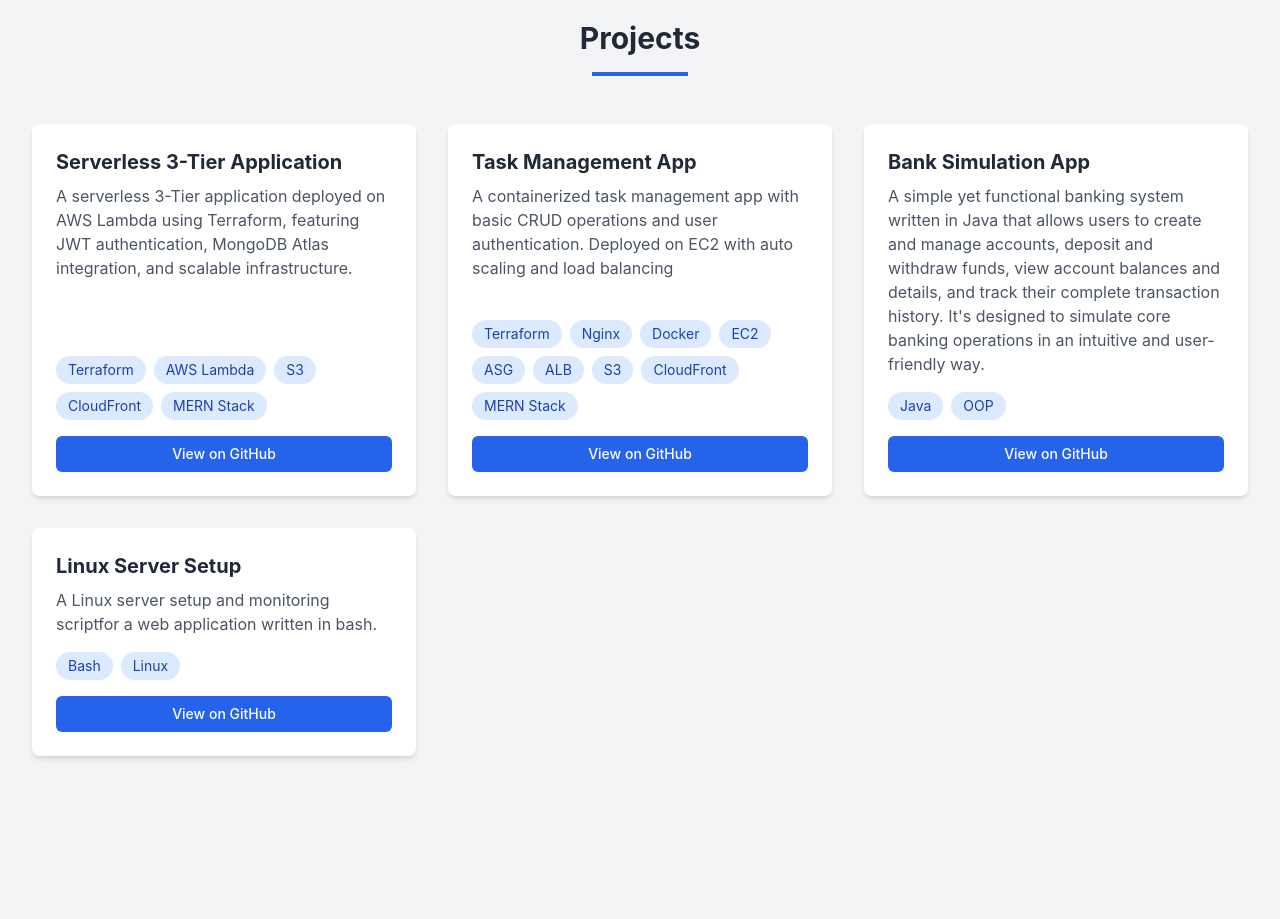
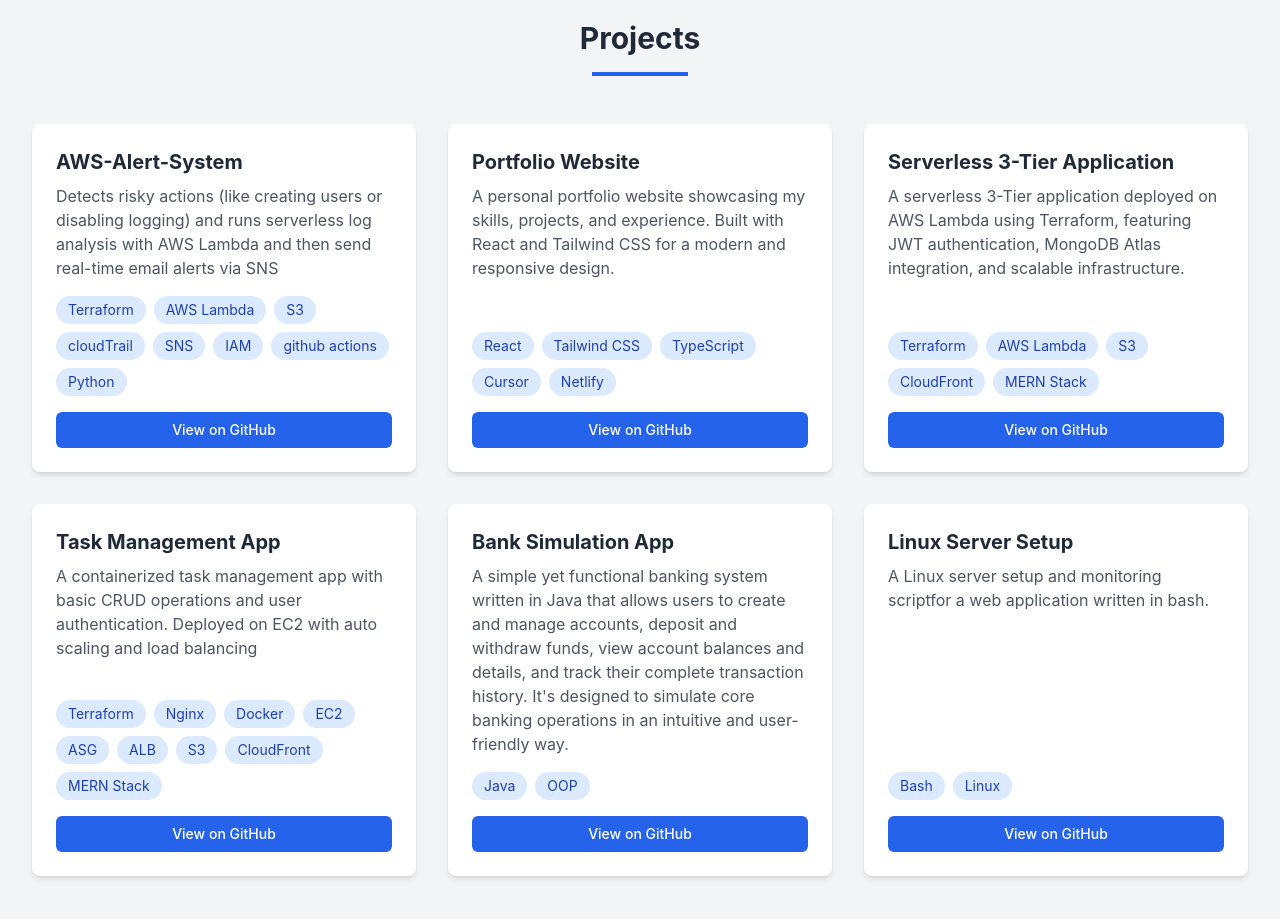
Before and after one commit to Ofor-David/portfolio-website, a React (Vite) app: page / in a window 1280 px wide. Shown: the part 1500-2419 px from the top of the page. Built offline with nearby package versions, Linux system fonts and the light colour scheme.

Commit message:
added: aws alert system & portfolio website

```diff
--- a/src/components/Projects.tsx
+++ b/src/components/Projects.tsx
@@ -3,6 +3,18 @@ import { motion } from 'framer-motion';
 import { useInView } from 'react-intersection-observer';
 
 const projects = [
+  {
+    title: 'AWS-Alert-System',
+    description: 'Detects risky actions (like creating users or disabling logging) and runs serverless log analysis with AWS Lambda and then send real-time email alerts via SNS',
+    technologies: ['Terraform', 'AWS Lambda','S3', 'cloudTrail','SNS', 'IAM', 'github actions', 'Python'],
+    github: 'https://github.com/Ofor-David/aws-alert-system.git',
+  },
+  {
+    title: 'Portfolio Website',
+    description: 'A personal portfolio website showcasing my skills, projects, and experience. Built with React and Tailwind CSS for a modern and responsive design.',
+    technologies: ['React', 'Tailwind CSS', 'TypeScript', 'Cursor', 'Netlify'],
+    github: 'https://github.com/Ofor-David/portfolio-website.git',
+  },
   {
     title: 'Serverless 3-Tier Application',
     description: 'A serverless 3-Tier application deployed on AWS Lambda using Terraform, featuring JWT authentication, MongoDB Atlas integration, and scalable infrastructure.',
```
